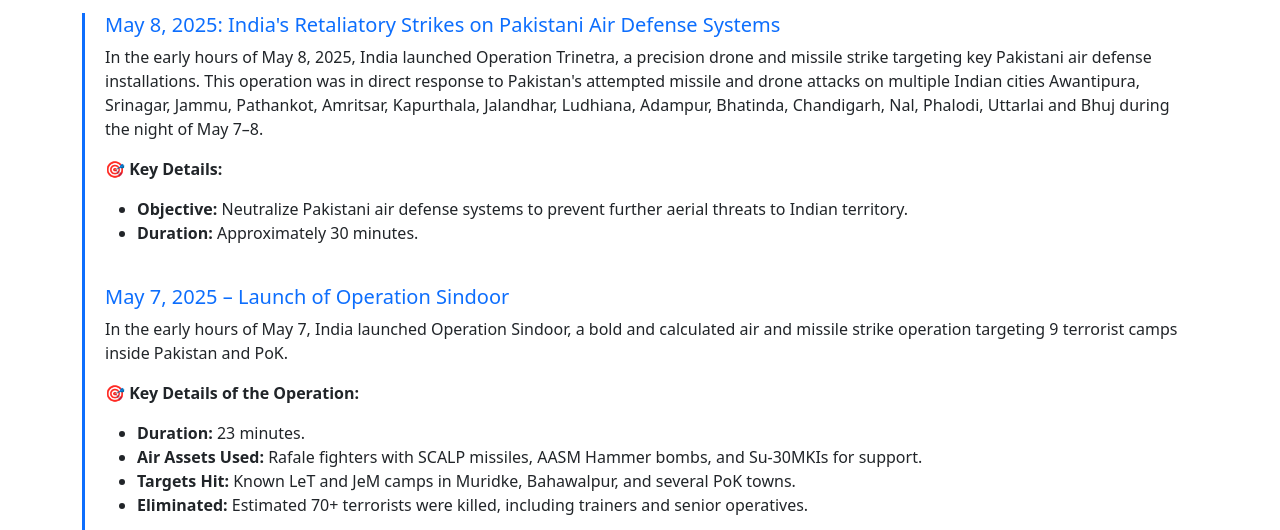
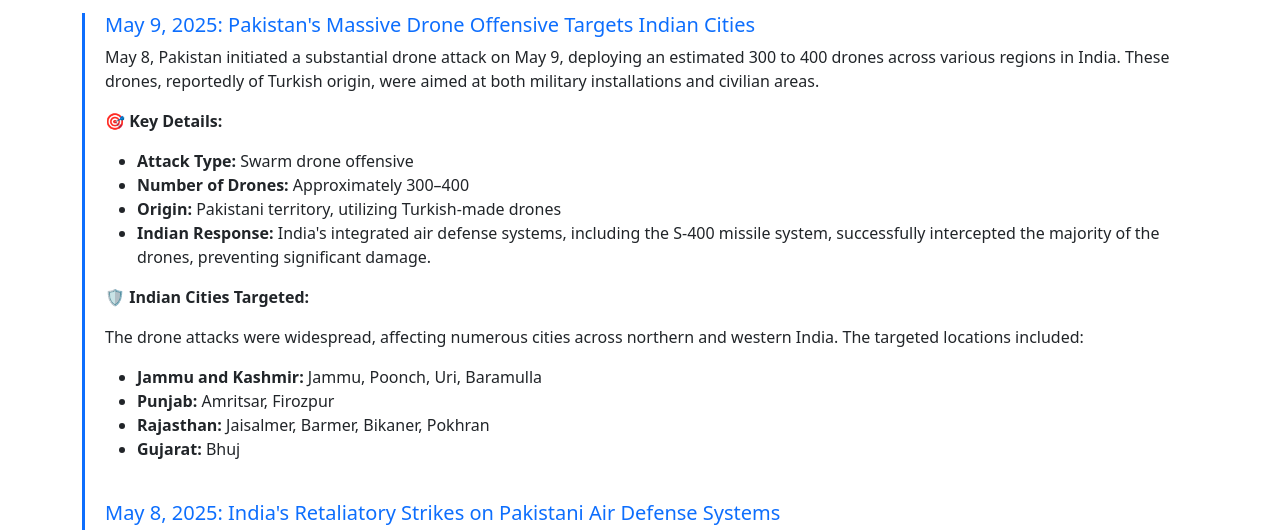
Before and after one commit to abhishektaneja09/OperationSindoor, a plain HTML site: page index.html in a window 1280 px wide. Shown: the part 195-725 px from the top of the page. Drawn offline with nearby package versions, Linux system fonts and the light colour scheme.

Commit message:
Add files via upload

```diff
--- a/index.html
+++ b/index.html
@@ -31,6 +31,27 @@
         <p class="lead">Operation Sindoor is India’s strong military response to the deadly terror attack in Pahalgam. Here is a detailed chronological timeline and full background of the events.</p>
 
         <div class="timeline">
+
+
+            <div class="timeline-item">
+                <h5>May 9, 2025: Pakistan's Massive Drone Offensive Targets Indian Cities</h5>
+                <p>May 8, Pakistan initiated a substantial drone attack on May 9, deploying an estimated 300 to 400 drones across various regions in India. These drones, reportedly of Turkish origin, were aimed at both military installations and civilian areas.</p>
+                <p><b>🎯 Key Details:</b></p>
+                <ul>
+                    <li><b>Attack Type:</b> Swarm drone offensive</li>
+                    <li><b>Number of Drones:</b> Approximately 300–400</li>
+                    <li><b>Origin:</b> Pakistani territory, utilizing Turkish-made drones</li>
+                    <li><b>Indian Response:</b> India's integrated air defense systems, including the S-400 missile system, successfully intercepted the majority of the drones, preventing significant damage.</li>
+                </ul>
+                <p><b>🛡️ Indian Cities Targeted:</b></p>
+                <p>The drone attacks were widespread, affecting numerous cities across northern and western India. The targeted locations included:</p>
+                <ul>
+                    <li><b>Jammu and Kashmir:</b> Jammu, Poonch, Uri, Baramulla</li>
+                    <li><b>Punjab:</b> Amritsar, Firozpur</li>
+                    <li><b>Rajasthan:</b> Jaisalmer, Barmer, Bikaner, Pokhran</li>
+                    <li><b>Gujarat:</b> Bhuj</li>
+                </ul>
+            </div>
 
             <div class="timeline-item">
                 <h5>May 8, 2025: India's Retaliatory Strikes on Pakistani Air Defense Systems</h5>
```
